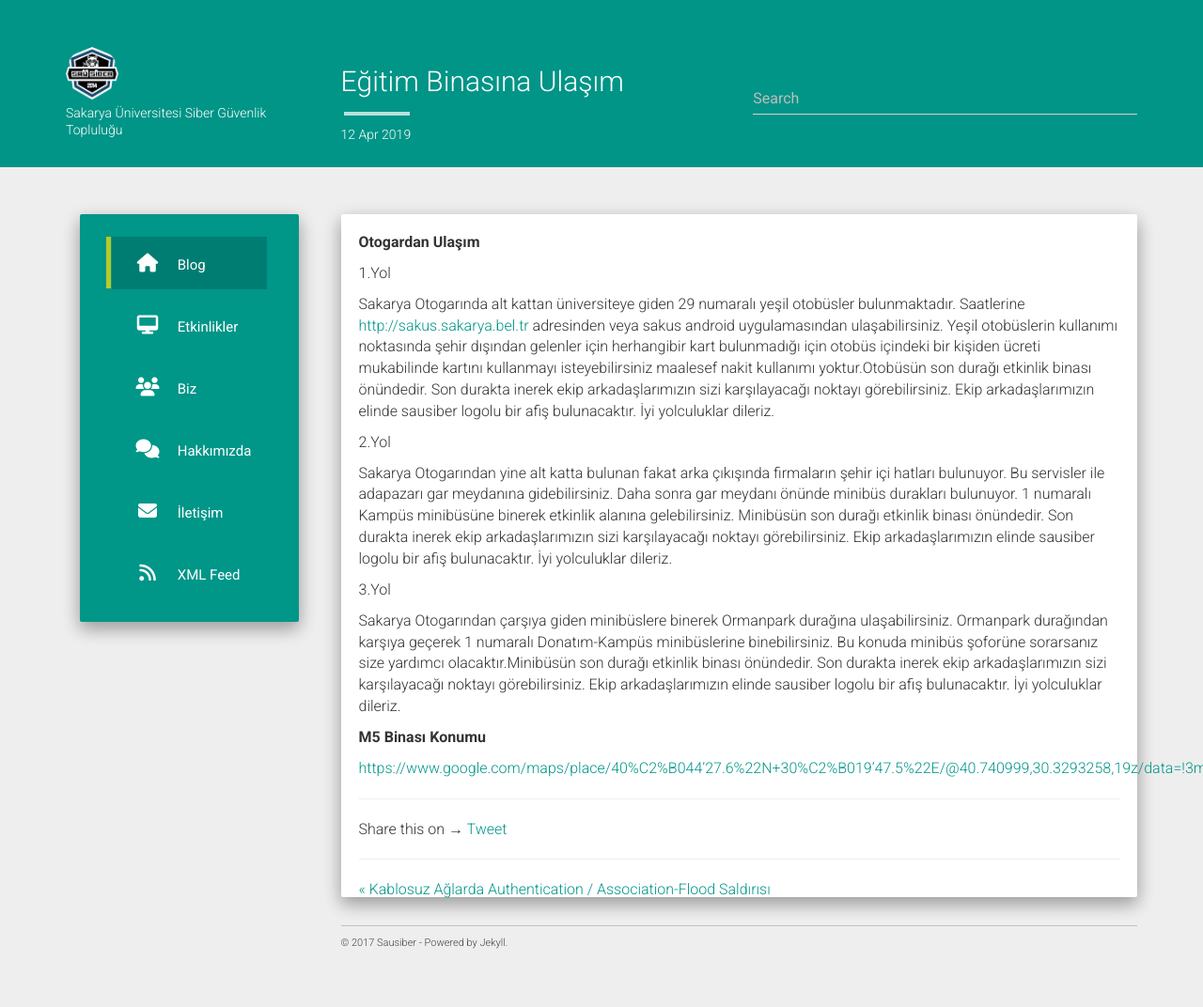
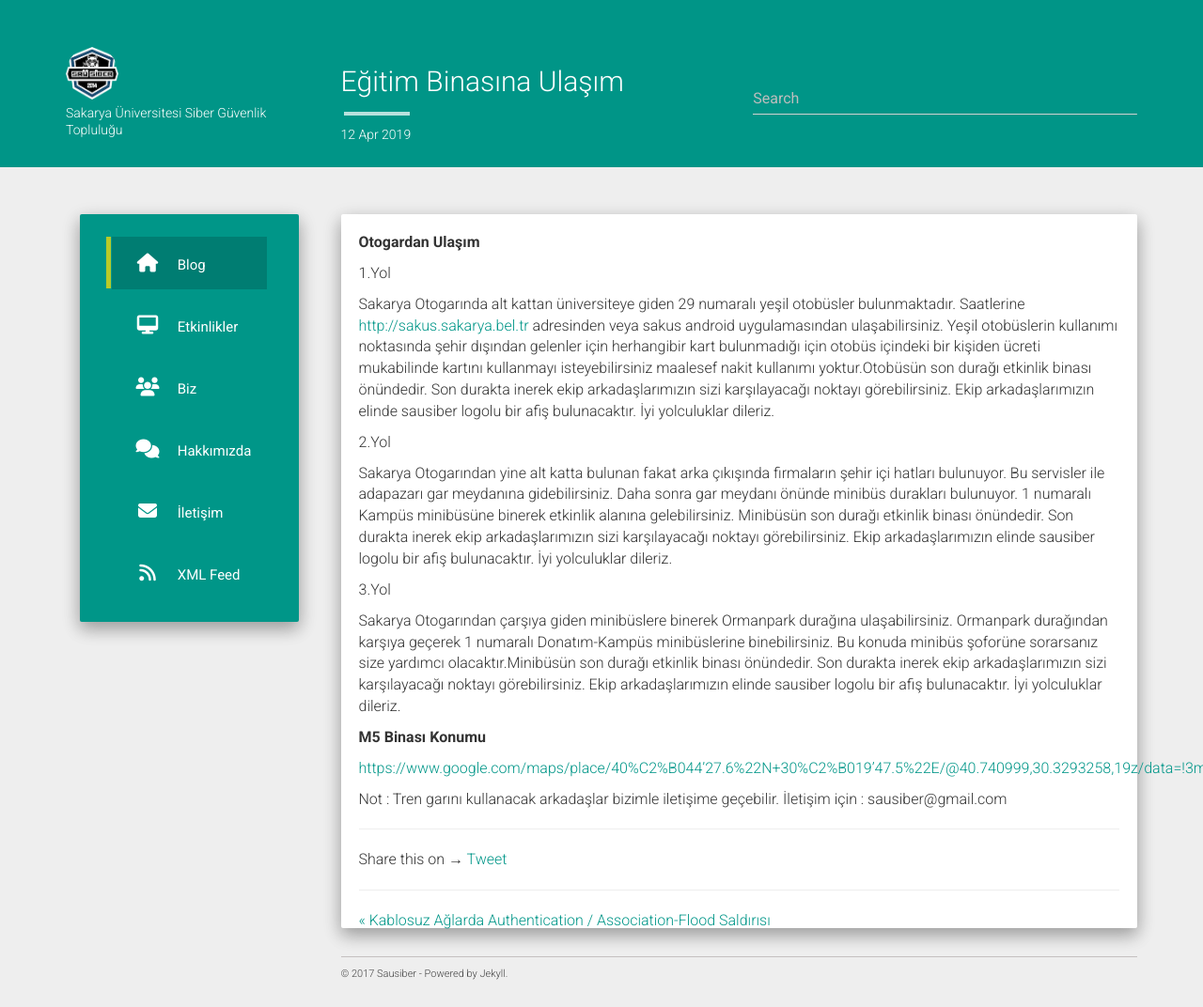
Before and after one commit to sausiber/old-website, a Jekyll site: the page built from _posts/2019-04-12-Sakarya-Universitesi-Ulasim.md, in a window 1280 px wide. Shown: the whole page at 94% size. Built offline with Jekyll 4.4.1, drawn with Linux system fonts in a browser that asks for light colours; nearby versions of some CDN libraries; comment, search, counter and statistics services are not loaded; before the commit the page ends 1039 px from its top, so only the background shows below that.

Commit message:
Update 2019-04-12-Sakarya-Universitesi-Ulasim.md

```diff
--- a/_posts/2019-04-12-Sakarya-Universitesi-Ulasim.md
+++ b/_posts/2019-04-12-Sakarya-Universitesi-Ulasim.md
@@ -23,3 +23,6 @@ Sakarya Otogarından çarşıya giden minibüslere binerek Ormanpark durağına
 <b>M5 Binası Konumu</b>
 
 <a href="https://www.google.com/maps/place/40%C2%B044'27.6%22N+30%C2%B019'47.5%22E/@40.740999,30.3293258,19z/data=!3m1!4b1!4m6!3m5!1s0x0:0x0!7e2!8m2!3d40.7409986!4d30.3298726">https://www.google.com/maps/place/40%C2%B044'27.6%22N+30%C2%B019'47.5%22E/@40.740999,30.3293258,19z/data=!3m1!4b1!4m6!3m5!1s0x0:0x0!7e2!8m2!3d40.7409986!4d30.3298726</a>
+
+
+Not : Tren garını kullanacak arkadaşlar bizimle iletişime geçebilir. İletişim için : sausiber@gmail.com
```
